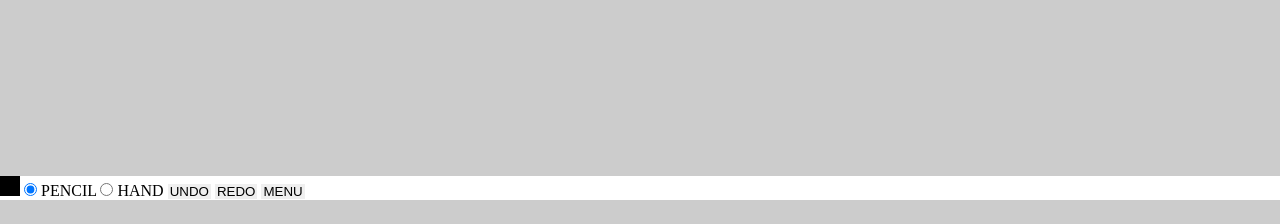
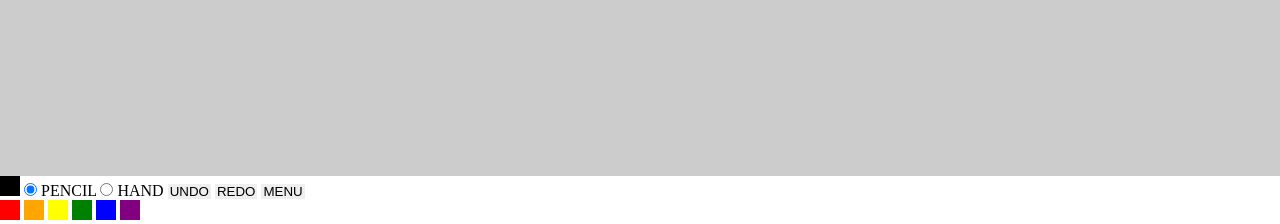
Before and after one commit to dongkang/Dot, a PHP site: page / in a window 1280 px wide. Shown: the part 600-824 px from the top of the page. Before the commit the page ends 800 px from the top, so only its background shows below. Run offline with PHP 8.4, Linux system fonts and the light colour scheme.

Commit message:
add colorpicker layer markup&style

```diff
--- a/index.php
+++ b/index.php
@@ -19,6 +19,14 @@
 		<button type="button" id="btnRedo">REDO</button>
 		<button type="button" id="btnMenu">MENU</button>
 	</div>
+	<div id="layer-colorpicker">
+		<a href="javascript:;" class="color-item color-red"></a>
+		<a href="javascript:;" class="color-item color-orange"></a>
+		<a href="javascript:;" class="color-item color-yellow"></a>
+		<a href="javascript:;" class="color-item color-green"></a>
+		<a href="javascript:;" class="color-item color-blue"></a>
+		<a href="javascript:;" class="color-item color-purple"></a>
+	</div>
 
 	<script src="./static/jquery.min.js" type="text/javascript"></script>
 	<script src="./static/script.js" type="text/javascript"></script>
--- a/static/style.css
+++ b/static/style.css
@@ -5,3 +5,11 @@ html{color:#000;background:#FFF}body,div,dl,dt,dd,ul,ol,li,h1,h2,h3,h4,h5,h6,pre
 
 #colorPicker {display:inline-block;width:20px;height:20px;background-color:#000;cursor:pointer;}
 #toolbar button {margin:0;padding:0 2px;border:none;}
+
+.color-item {display:inline-block;width:20px;height:20px;}
+.color-red {background-color:red;}
+.color-orange {background-color:orange;}
+.color-yellow {background-color:yellow;}
+.color-green {background-color:green;}
+.color-blue {background-color:blue;}
+.color-purple {background-color:purple;}
```
